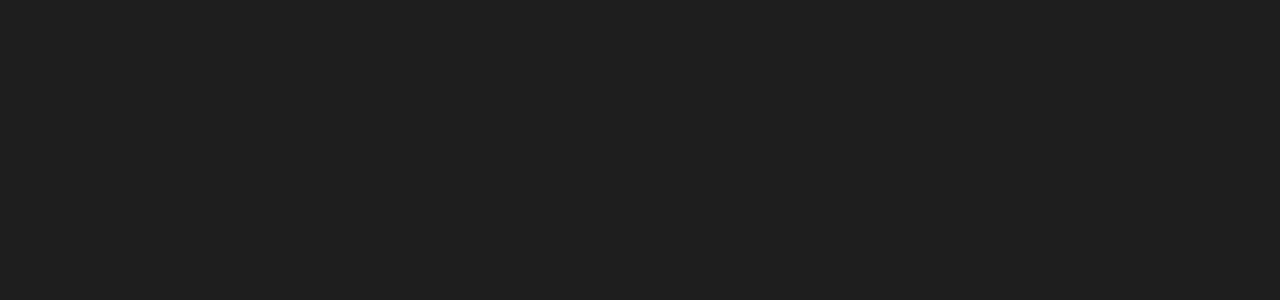
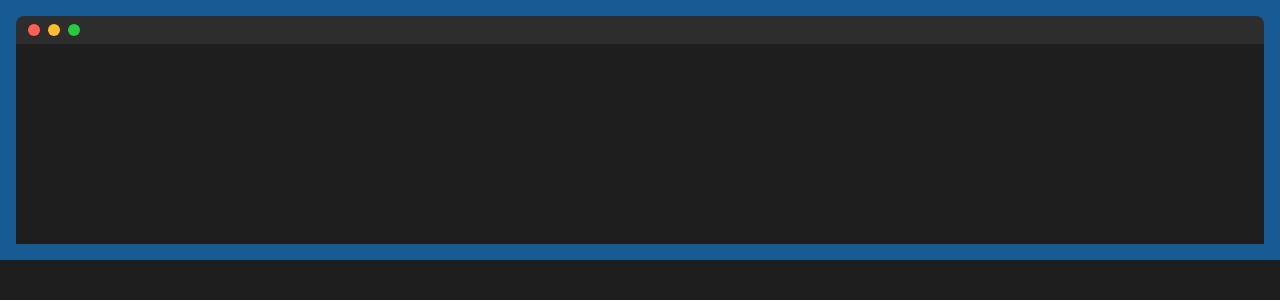
Before and after one commit to MasoomehMokhtari78/code-snippet, a React (Vite) app in the folder code-snippet/: page / in a window 1280 px wide. Shown: the top 300 px of the page. Built offline with nearby package versions, Linux system fonts and the light colour scheme.

Commit message:
feat: create adjustable layout for editor

```diff
--- a/code-snippet/src/App.tsx
+++ b/code-snippet/src/App.tsx
@@ -1,12 +1,12 @@
 import { useState } from "react";
-import { CodeEditor } from "./components/CodeEditor";
 import "prismjs/themes/prism-tomorrow.css";
+import { SnippetLayout } from "./components/SnippetLayout";
 
 function App() {
   const [value, setValue] = useState<string | undefined>();
   return (
     <>
-      <CodeEditor
+      <SnippetLayout
         value={value}
         onChange={(newValue) => setValue(newValue)}
         language="javascript"
--- a/code-snippet/src/components/CodeEditor.tsx
+++ b/code-snippet/src/components/CodeEditor.tsx
@@ -21,7 +21,13 @@
   }, [value, language]);
 
   return (
-    <div style={{ position: "relative", fontFamily: "monospace" }}>
+    <div
+      style={{
+        position: "relative",
+        fontFamily: "monospace",
+        backgroundColor: "#1e1e1e",
+      }}
+    >
       <pre
         ref={preRef}
         aria-hidden
--- /dev/null
+++ b/code-snippet/src/components/Header.tsx
@@ -0,0 +1,40 @@
+export const Header = () => {
+  return (
+    <div
+      style={{
+        display: "flex",
+        alignItems: "center",
+        gap: "8px",
+        padding: "8px 12px",
+        background: "#2d2d2d",
+        borderTopLeftRadius: "8px",
+        borderTopRightRadius: "8px",
+      }}
+    >
+      <span
+        style={{
+          width: "12px",
+          height: "12px",
+          borderRadius: "50%",
+          background: "#ff5f56",
+        }}
+      />
+      <span
+        style={{
+          width: "12px",
+          height: "12px",
+          borderRadius: "50%",
+          background: "#ffbd2e",
+        }}
+      />
+      <span
+        style={{
+          width: "12px",
+          height: "12px",
+          borderRadius: "50%",
+          background: "#27c93f",
+        }}
+      />
+    </div>
+  );
+};
--- /dev/null
+++ b/code-snippet/src/components/SnippetLayout.tsx
@@ -0,0 +1,33 @@
+import type { CSSProperties } from "react";
+import { CodeEditor, type CodeEditorProps } from "./CodeEditor";
+import { Header } from "./Header";
+
+export type LayoutType = CodeEditorProps & {
+  width?: CSSProperties["width"];
+  height?: CSSProperties["height"];
+  padding?: CSSProperties["padding"];
+  backgroundColor?: CSSProperties["backgroundColor"];
+};
+
+export const SnippetLayout = ({
+  width,
+  height,
+  backgroundColor = "#185a93ff",
+  padding = "16px",
+  ...rest
+}: LayoutType) => {
+  return (
+    <div
+      style={{
+        display: "flex",
+        flexDirection: "column",
+        padding,
+        backgroundColor,
+        width,
+        height,
+      }}
+    >
+      <Header /> <CodeEditor {...rest} />
+    </div>
+  );
+};
```
